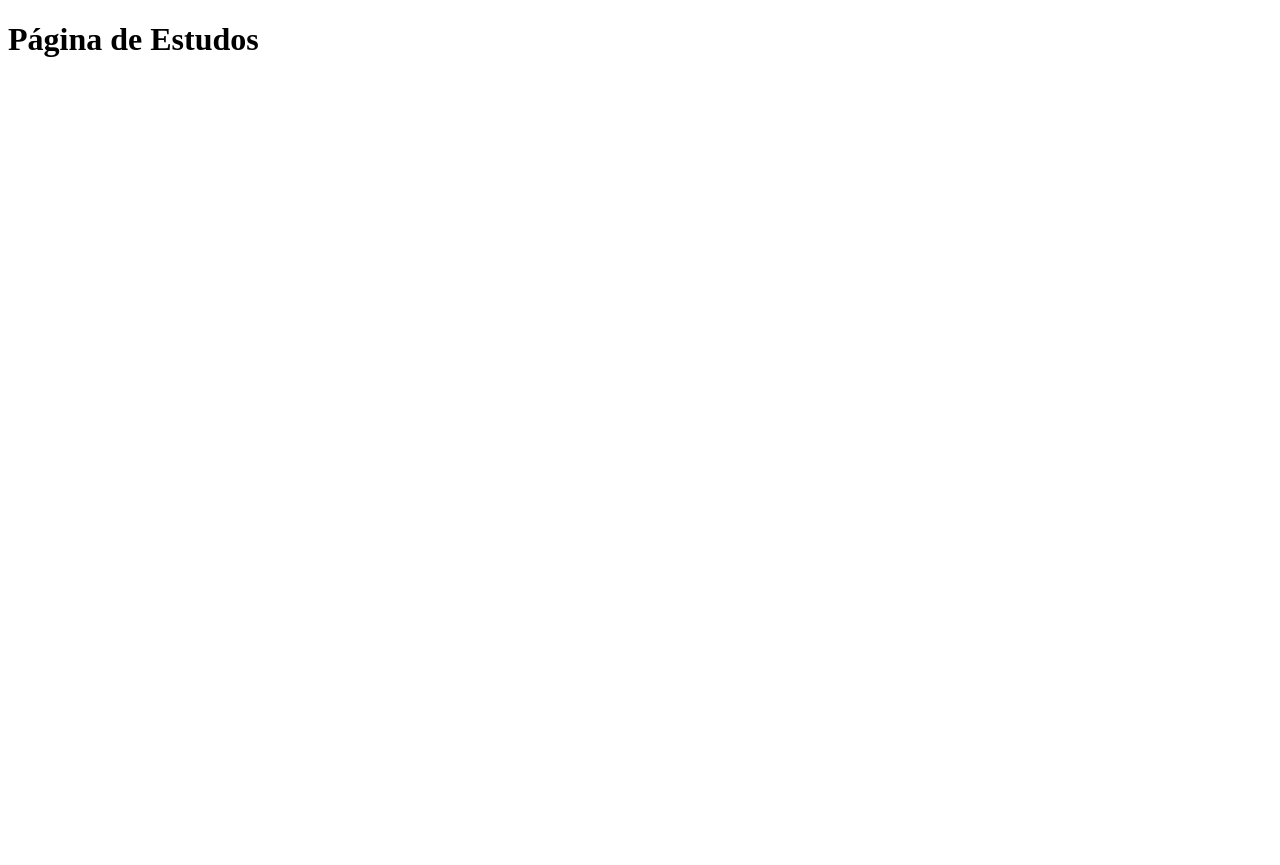
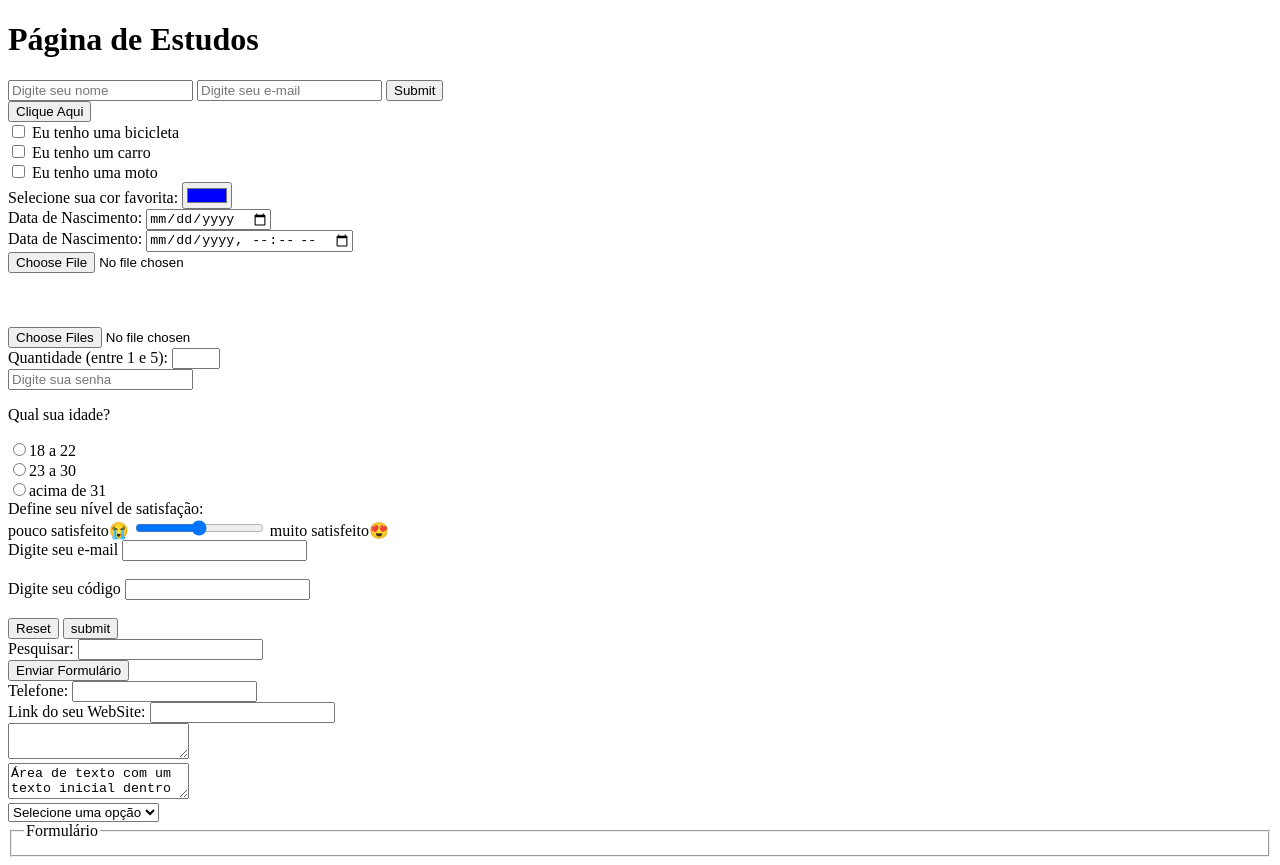
Before and after one commit to brunadarri-svg/estudos_html, a plain HTML site: page index.html in a window 1280 px wide. Before the commit the page ends 800 px from the top, so only its background shows below. Drawn offline with Linux system fonts and the light colour scheme.

Commit message:
aprendizado sobre formularios

```diff
--- a/index.html
+++ b/index.html
@@ -7,5 +7,117 @@
 </head>
 <body>
     <h1>Página de Estudos</h1>
+    <form method="get" action="envio_dados.php">
+        <input type= "text" name="nome" placeholder="Digite seu nome">
+        <input type="e-mail" name="email" placeholder="Digite seu e-mail">
+        <input type="submit" name="enviar" placeholder="Enviar">
+    </form>
+    <form>
+        <input type="button" value="Clique Aqui" onclick="msg()">
+    </form>
+
+    <form>
+        <input type="checkbox" name="veiculo1" value="bicicleta">
+        Eu tenho uma bicicleta<br>
+        <input type="checkbox" name="veiculo2" value="carro">
+        Eu tenho um carro<br>
+        <input type="checkbox" name="veiculo3" value="moto">
+        Eu tenho uma moto
+    </form>
+
+    <form>
+        Selecione sua cor favorita: <input type="color" name="favcor"
+        value="#0000FF">
+    </form>
+
+    <form>
+        Data de Nascimento: <input type="date" name="nascimento">
+    </form>
+
+    <form>
+        Data de Nascimento: <input type="datetime-local" name="bdaytime">
+    </form>
+
+    <form>
+        <input type="file" name="arquivos">
+    </form>
+    <br><br><br>
+    <!-- Para permitir seleção  -->
+    <form>
+        <input type="file" name="arquivos" multiple>
+        </form>
+
+        <form>
+            Quantidade (entre 1 e 5): <input type="number" name="qtd"
+            min="1" max="5">
+         </form>
+
+         <form>
+            <input type="password" name="senha" placeholder="Digite sua senha">
+        </form>
+
+        <form>
+            <p>Qual sua idade?</p>
+            <input type="radio" name="idade" value="18_22">18 a 22<br>
+            <input type="radio" name="idade" value="23_30">23 a 30<br>
+            <input type="radio" name="idade" value="mais31">acima de 31
+            <br>
+        </form>
+
+        <form>
+            Define seu nível de satisfação:<br>
+            pouco satisfeito😭
+            <input type="range" name="satisfacao" min="0" max="10">
+            muito satisfeito😍
+        </form>
+
+        <form>
+            <label for="email">Digite seu e-mail</label>
+            <input type="email" id="email" name="email"><br><br>
+            <label for="pin">Digite seu código</label>
+            <input type="text" id="pin" maxlength="4"><br><br>
+            <input type="reset" value="Reset">
+            <input type="submit" value="submit">
+         </form>
+
+         <form>
+            Pesquisar: <input type="search" name="q">
+         </form>
+
+         <form>
+            <input type="submit" value="Enviar Formulário">
+         </form>
+
+         <form>
+            Telefone: <input type="tel" name="usetel">
+         </form>
+
+         <form>
+            Link do seu WebSite: <input type="url" name="webpage">
+         </form>
+
+         <form>
+            <textarea></textarea>
+            <br>
+            <textarea>Área de texto com um texto inicial dentro</textarea>
+         </form>
+
+         <select name="lista" id="lista">
+         <option>Selecione uma opção</option>
+           <option>Macarrão</option>
+           <option>pizza</option>
+           <option>nhoque</option>
+           <option>canelone</option>
+        </select>
+
+        <fieldset>
+            <legend>Formulário</legend>
+        </fieldset>
+
+    <script>
+        function msg() {
+            alert("voce clicou no botão!")
+        }
+    </script>
 </body>
 </html>
```
